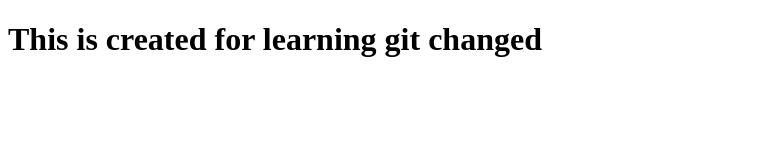
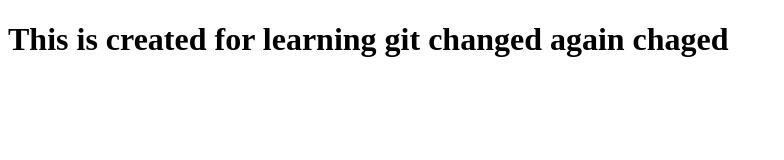
Before and after one commit to shiva-saini/demo, a plain HTML site: page new/index.html in a window 1280 px wide. Shown: the whole page, without its empty margins (0-784 px from the left). Drawn offline with Linux system fonts and the light colour scheme.

Commit message:
third commit

```diff
--- a/new/index.html
+++ b/new/index.html
@@ -7,6 +7,6 @@
     <title>Document</title>
 </head>
 <body>
-    <h1>This is created for learning git changed</h1>
+    <h1>This is created for learning git changed again chaged</h1>
 </body>
 </html>
```
